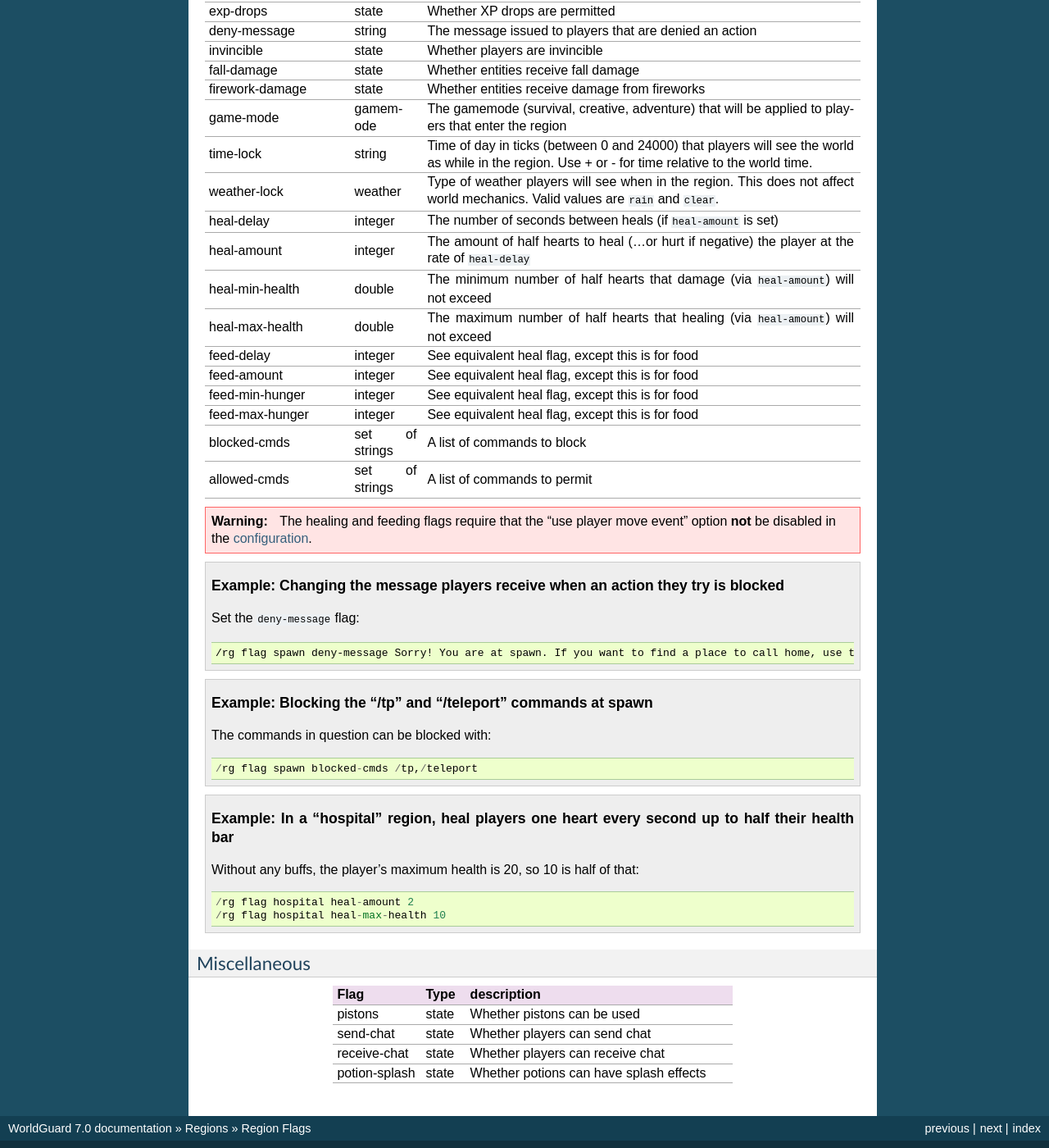
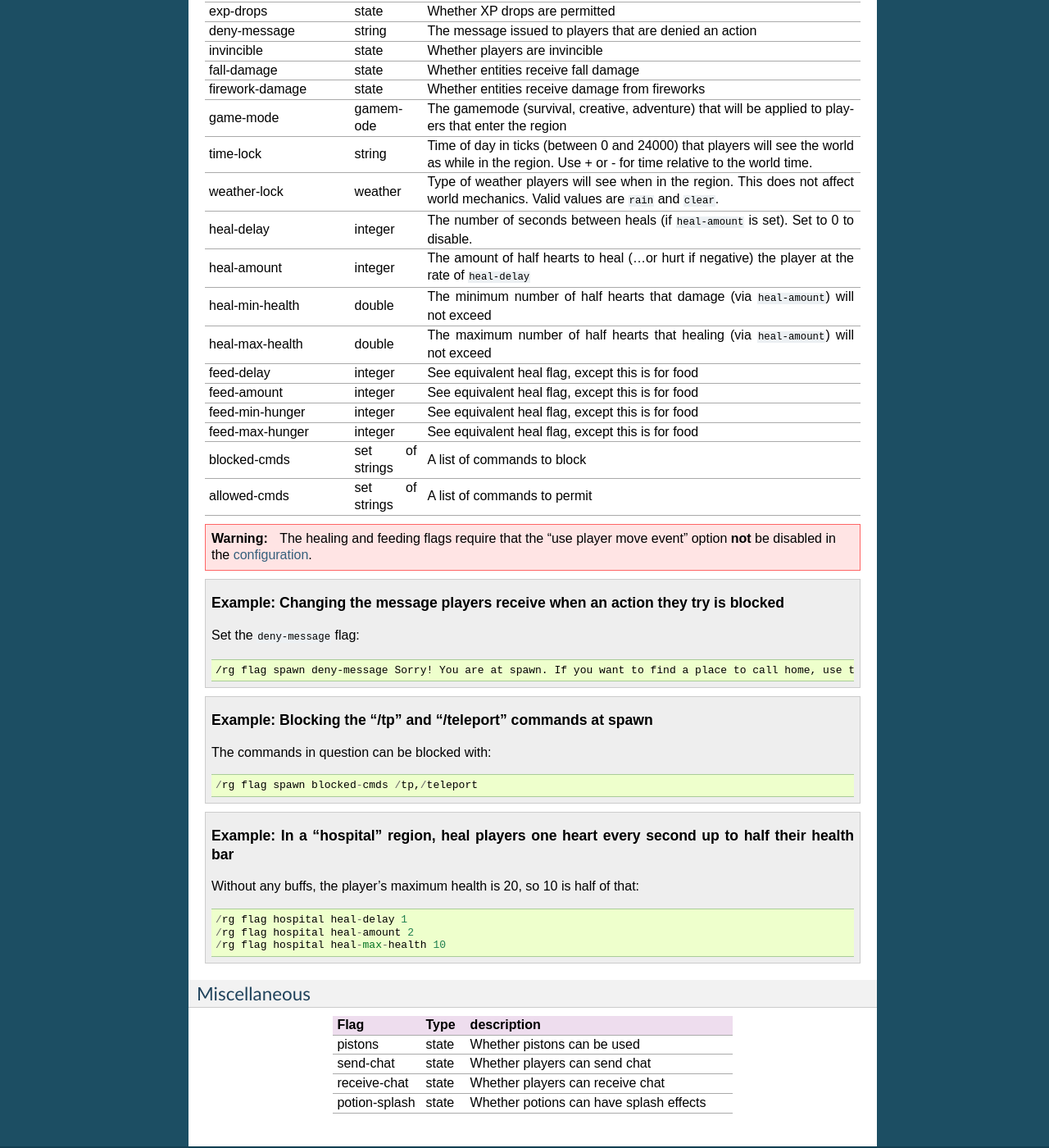
Before and after one commit to aurorasmiles/WorldGuardDocs, a Sphinx documentation site: the page built from source/regions/flags.rst, in a window 1280 px wide and 1400 px high, scrolled down 6444 px. Shown: the whole window at 82% size. Built offline with Sphinx 7.4.7, drawn with Linux system fonts in a browser that asks for light colours.

Commit message:
Small cleanup/clarifications.

```diff
--- a/source/regions/flags.rst
+++ b/source/regions/flags.rst
@@ -294,7 +294,7 @@ Map Making
     game-mode,gamemode,"The gamemode (survival, creative, adventure) that will be applied to players that enter the region"
     time-lock,string,"Time of day in ticks (between 0 and 24000) that players will see the world as while in the region. Use + or - for time relative to the world time."
     weather-lock,weather,Type of weather players will see when in the region. This does not affect world mechanics. Valid values are ``rain`` and ``clear``.
-    heal-delay,integer,The number of seconds between heals (if ``heal-amount`` is set)
+    heal-delay,integer,The number of seconds between heals (if ``heal-amount`` is set). Set to 0 to disable.
     heal-amount,integer,The amount of half hearts to heal (...or hurt if negative) the player at the rate of ``heal-delay``
     heal-min-health,double,The minimum number of half hearts that damage (via ``heal-amount``) will not exceed
     heal-max-health,double,The maximum number of half hearts that healing (via ``heal-amount``) will not exceed
@@ -324,6 +324,7 @@ Map Making
 
     Without any buffs, the player's maximum health is 20, so 10 is half of that::
 
+        /rg flag hospital heal-delay 1
         /rg flag hospital heal-amount 2
         /rg flag hospital heal-max-health 10
 
```
Also changed, not shown: source/regions/common-scenarios.rst (+8 -9 lines).
